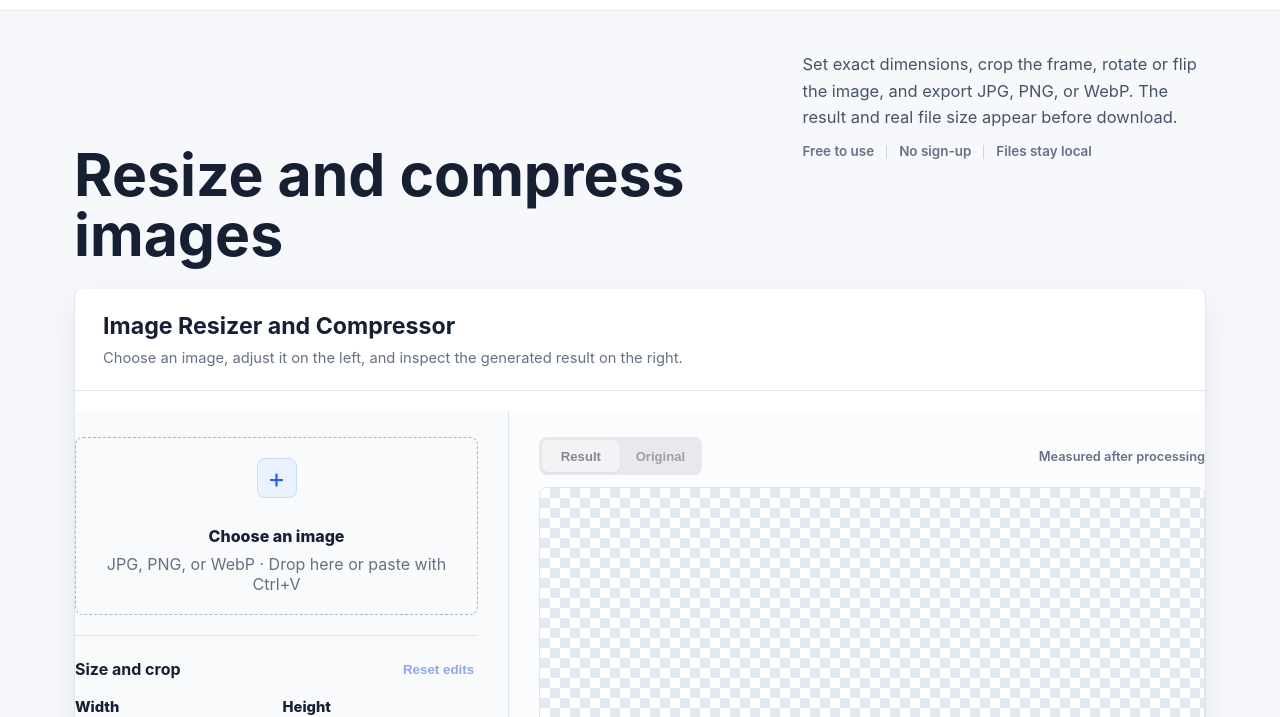
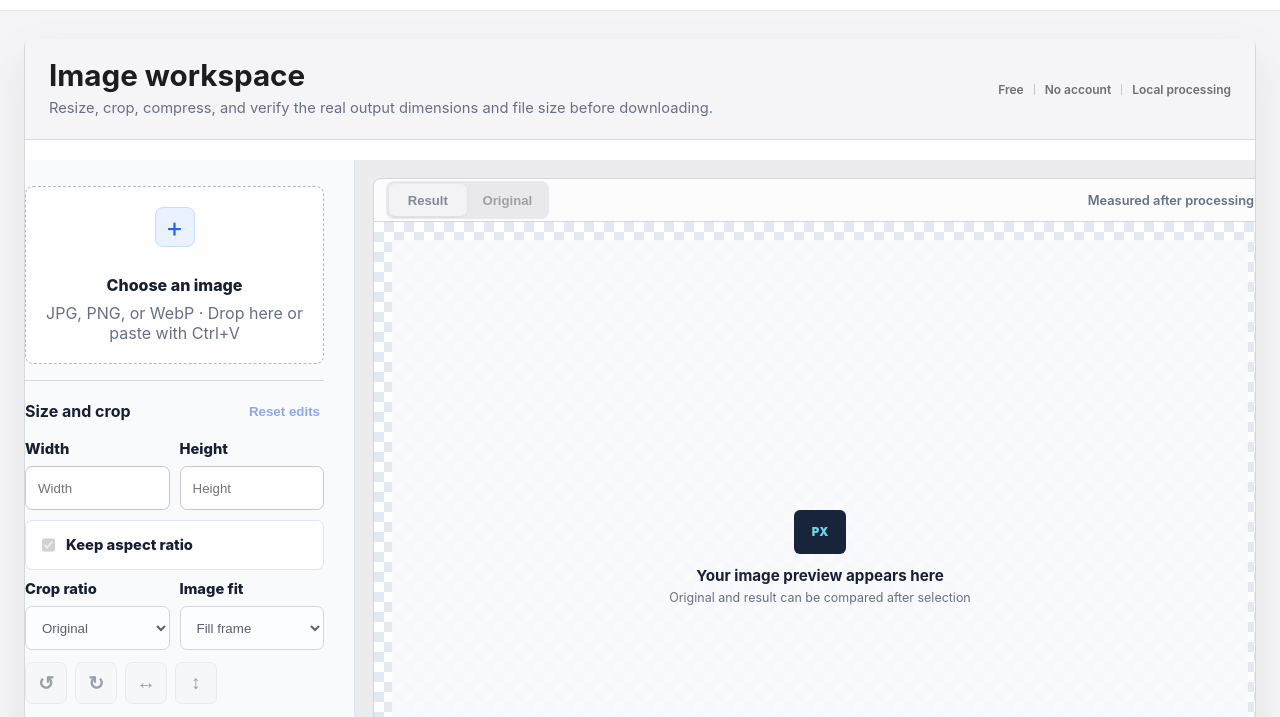
Before and after one commit to ijmu/fitmypic, a website built with Vite: page index.html in a window 1280 px wide. Shown: the part 51-768 px from the top of the page. Built offline with nearby package versions, Linux system fonts and the light colour scheme; what pica would draw is missing.

Commit message:
Redesign homepage as pro workspace

```diff
--- a/index.html
+++ b/index.html
@@ -47,27 +47,16 @@
       </nav>
     </header>
 
-    <main>
-      <section class="hero">
-        <div class="hero-copy">
-          <h1>Resize and compress images</h1>
-          <p>Set exact dimensions, crop the frame, rotate or flip the image, and export JPG, PNG, or WebP. The result and real file size appear before download.</p>
-          <ul class="hero-facts" aria-label="Tool benefits">
-            <li>Free to use</li>
-            <li>No sign-up</li>
-            <li>Files stay local</li>
-          </ul>
-        </div>
-      </section>
-
-      <section id="tool" class="tool-shell" aria-labelledby="tool-title">
-        <div class="section-head">
-          <h2 id="tool-title">Image Resizer and Compressor</h2>
-          <p>Choose an image, adjust it on the left, and inspect the generated result on the right.</p>
+    <main class="workspace-page">
+      <section id="tool" class="tool-shell app-workspace" aria-labelledby="tool-title">
+        <div class="section-head workspace-head">
+          <div class="workspace-title"><h1 id="tool-title">Image workspace</h1>
+          <p>Resize, crop, compress, and verify the real output dimensions and file size before downloading.</p></div>
+          <ul class="workspace-facts" aria-label="Tool benefits"><li>Free</li><li>No account</li><li>Local processing</li></ul>
         </div>
 
         <div class="tool-grid">
-          <div class="control-panel">
+          <div class="control-panel app-sidebar">
             <div id="dropzone" class="dropzone" tabindex="0" role="button" aria-label="Choose, drop, or paste an image">
               <input id="fileInput" type="file" accept="image/jpeg,image/png,image/webp" />
               <div class="drop-icon">+</div>
@@ -124,7 +113,7 @@
             <div id="status" class="status" role="status">Choose an image to start.</div>
           </div>
 
-          <div class="preview-panel">
+          <div class="preview-panel app-canvas">
             <div class="preview-toolbar">
               <div class="segmented-control" role="group" aria-label="Preview image">
                 <button id="resultPreviewBtn" type="button" class="segment is-active" aria-pressed="true">Result</button>
--- a/styles.css
+++ b/styles.css
@@ -1392,3 +1392,92 @@ output { color: #475467; display: inline-block; font-size: 0.82rem; text-align:
 
 @media (hover: none) { .dropzone:hover { background: #f8fafc; border-color: #aab5c5; } }
 @media (prefers-reduced-motion: reduce) { *, *::before, *::after { scroll-behavior: auto !important; transition-duration: 0.01ms !important; } }
+
+/* 2026 Pro Workspace: the application is the homepage. */
+body { background: #f5f5f7; }
+.workspace-page { max-width: 1280px; padding: 28px 24px 88px; }
+.app-workspace { border-color: #d7d7dc; box-shadow: 0 18px 48px rgba(22, 29, 38, 0.08); }
+.app-workspace > .workspace-head {
+  align-items: center;
+  background: #f5f5f7;
+  border-bottom: 1px solid #d7d7dc;
+  display: flex;
+  justify-content: space-between;
+  max-width: none;
+  min-height: 92px;
+  padding: 20px 24px;
+}
+.workspace-title { min-width: 0; }
+.workspace-title h1 {
+  color: #1d1d1f;
+  font-size: 1.85rem;
+  line-height: 1.12;
+  margin: 0;
+  text-align: left;
+}
+.workspace-title p { color: #6e6e73; font-size: 0.86rem; line-height: 1.45; margin: 6px 0 0; }
+.workspace-facts { display: flex; flex: 0 0 auto; list-style: none; margin: 0 0 0 24px; padding: 0; }
+.workspace-facts li { color: #6e6e73; font-size: 0.75rem; font-weight: 600; white-space: nowrap; }
+.workspace-facts li + li::before { background: #c7c7cc; content: ""; display: inline-block; height: 11px; margin: 0 10px -1px; width: 1px; }
+.app-workspace .tool-grid { grid-template-columns: 360px minmax(0, 1fr); min-height: 690px; }
+.app-workspace .app-sidebar {
+  background: rgba(242, 242, 247, 0.92);
+  border-right-color: #d7d7dc;
+  padding: 20px 18px;
+}
+.app-workspace .app-canvas { background: #ececef; padding: 18px; }
+.app-workspace .dropzone {
+  background: rgba(255, 255, 255, 0.78);
+  border-color: #b8b8bf;
+  min-height: 126px;
+}
+.app-workspace .dropzone:hover,
+.app-workspace .dropzone:focus-visible,
+.app-workspace .dropzone.dragover { background: #fff; }
+.app-workspace .control-section { border-top-color: #d7d7dc; margin-top: 16px; padding-top: 15px; }
+.app-workspace .settings-grid { gap: 10px; }
+.app-workspace input[type="number"],
+.app-workspace select,
+.app-workspace .check-row { background-color: rgba(255, 255, 255, 0.82); }
+.app-workspace .preset-grid { grid-template-columns: repeat(2, minmax(0, 1fr)); }
+.app-workspace .preset { background: rgba(255, 255, 255, 0.72); }
+.app-workspace .status { background: rgba(255, 255, 255, 0.72); border-color: #d7d7dc; }
+.app-workspace .preview-toolbar {
+  background: rgba(255, 255, 255, 0.86);
+  border: 1px solid #d5d5da;
+  border-radius: 8px 8px 0 0;
+  margin: 0;
+  min-height: 44px;
+  padding: 0 12px;
+}
+.app-workspace .preview-stage {
+  background-color: #fff;
+  border-color: #d5d5da;
+  border-radius: 0;
+  border-top: 0;
+  min-height: 510px;
+}
+.app-workspace .preview-empty { inset: 18px; position: absolute; }
+.app-workspace .meta-grid { background: #fff; border: 1px solid #d5d5da; border-radius: 0 0 8px 8px; border-top: 0; gap: 0; margin: 0; }
+.app-workspace .meta-grid div { border: 0; border-left: 1px solid #e5e5e7; border-radius: 0; padding: 13px; }
+.app-workspace .meta-grid div:first-child { border-left: 0; }
+.app-workspace button { transition: background-color 150ms ease, border-color 150ms ease, color 150ms ease, transform 120ms cubic-bezier(0.23, 1, 0.32, 1); }
+.app-workspace button:not(:disabled):active { transform: scale(0.98); }
+
+@media (max-width: 900px) {
+  .workspace-page { padding-top: 20px; }
+  .app-workspace > .workspace-head { align-items: flex-start; flex-direction: column; }
+  .workspace-facts { margin: 14px 0 0; }
+  .app-workspace .tool-grid { grid-template-columns: 1fr; }
+  .app-workspace .app-sidebar { border-bottom: 1px solid #d7d7dc; border-right: 0; }
+}
+@media (max-width: 640px) {
+  .workspace-page { padding: 14px 12px 64px; }
+  .app-workspace > .workspace-head { min-height: 0; padding: 18px 16px; }
+  .workspace-title h1 { font-size: 1.55rem; }
+  .workspace-facts { overflow-x: auto; width: 100%; }
+  .workspace-facts li { font-size: 0.7rem; }
+  .app-workspace .app-sidebar,
+  .app-workspace .app-canvas { padding: 16px; }
+  .app-workspace .preview-stage { min-height: 300px; }
+}
```
